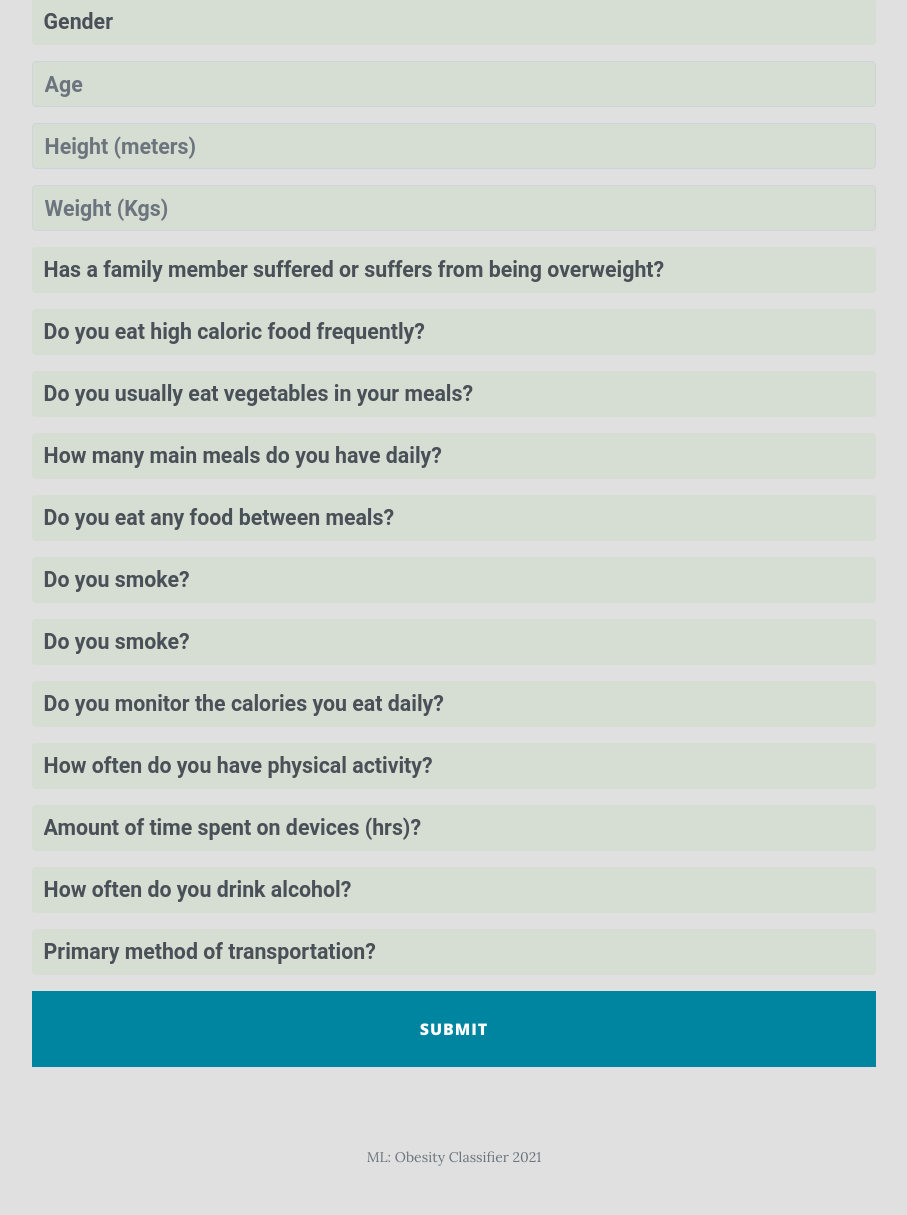
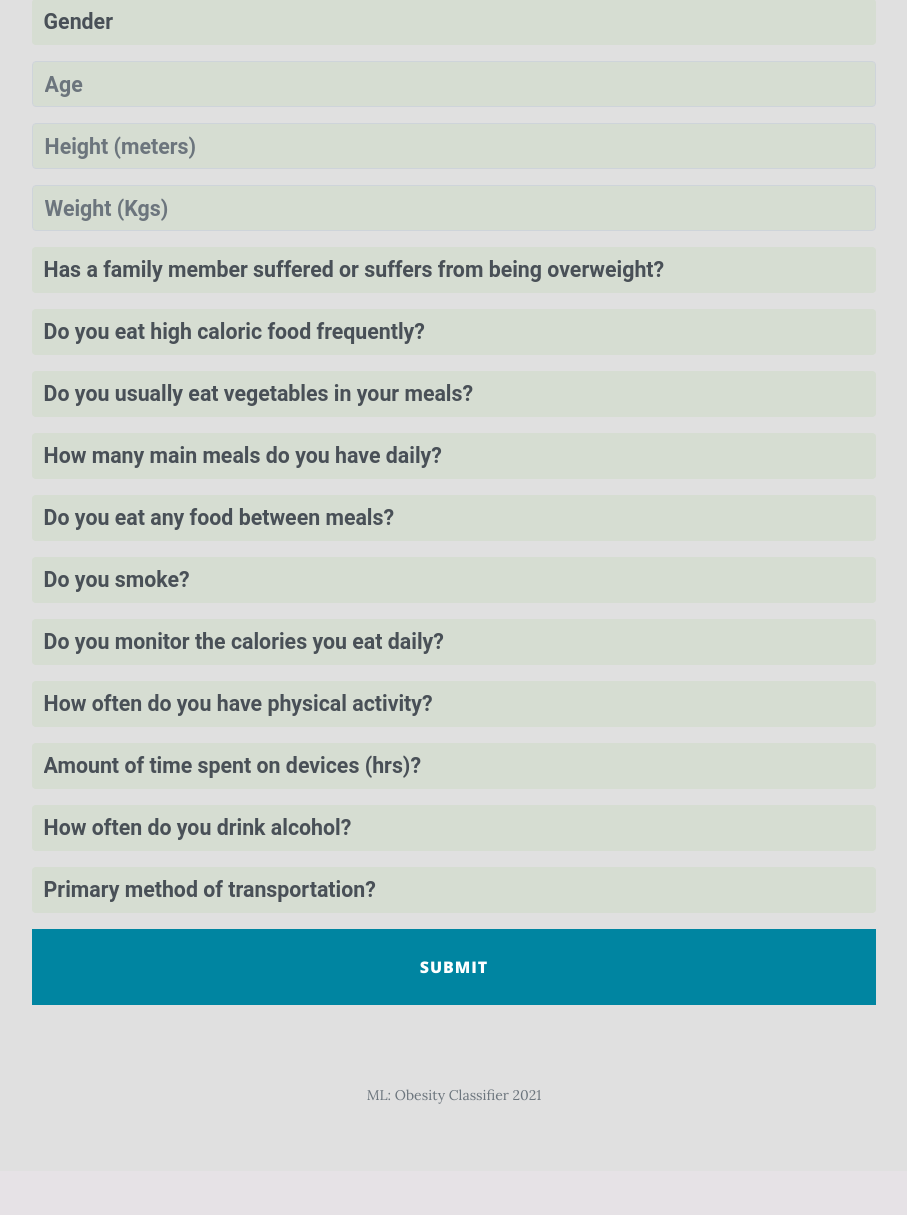
Before and after one commit to NPVoravong/obesity-estimation, a Python web app: template obesity_project/templates/predictor.html in a window 1280 px wide. Shown: the part 557-1772 px from the top of the page, without its empty margins (186-1093 px from the left). After the commit the page ends 1661 px from the top, so only its background shows below. Run offline with Jinja, Linux system fonts and the light colour scheme; the template is opened without the code that fills it, so the values that code supplies are empty; some libraries are stand-ins or nearby versions.

Commit message:
Remove Duplicate Field

```diff
--- a/obesity_project/templates/predictor.html
+++ b/obesity_project/templates/predictor.html
@@ -142,14 +142,6 @@
         <div class="form-group">
             <select name="profession" class="c-form-profession form-control" id="c-form-profession"
             style="background-color: #d6ddd2; font-size: 16pt; font-family: 'Roboto', sans-serif; font-weight: bold;">
-                <option selected disabled>Do you smoke?</option>
-                <option value="0">Yes</option>
-                <option value="1">No</option>
-            </select>
-        </div>
-        <div class="form-group">
-            <select name="profession" class="c-form-profession form-control" id="c-form-profession"
-            style="background-color: #d6ddd2; font-size: 16pt; font-family: 'Roboto', sans-serif; font-weight: bold;">
                 <option selected disabled>Do you monitor the calories you eat daily?</option>
                 <option value="0">Yes</option>
                 <option value="1">No</option>
```
